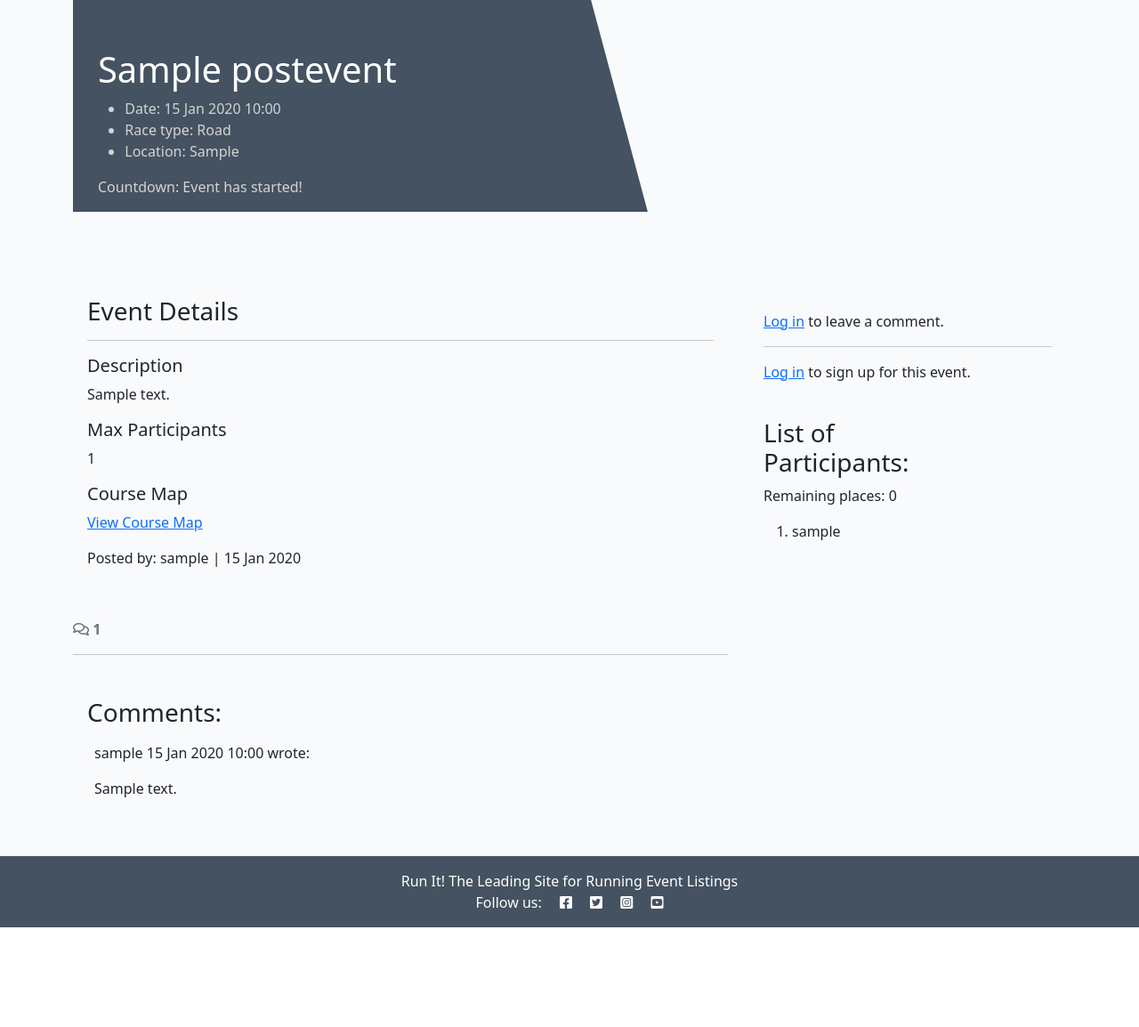
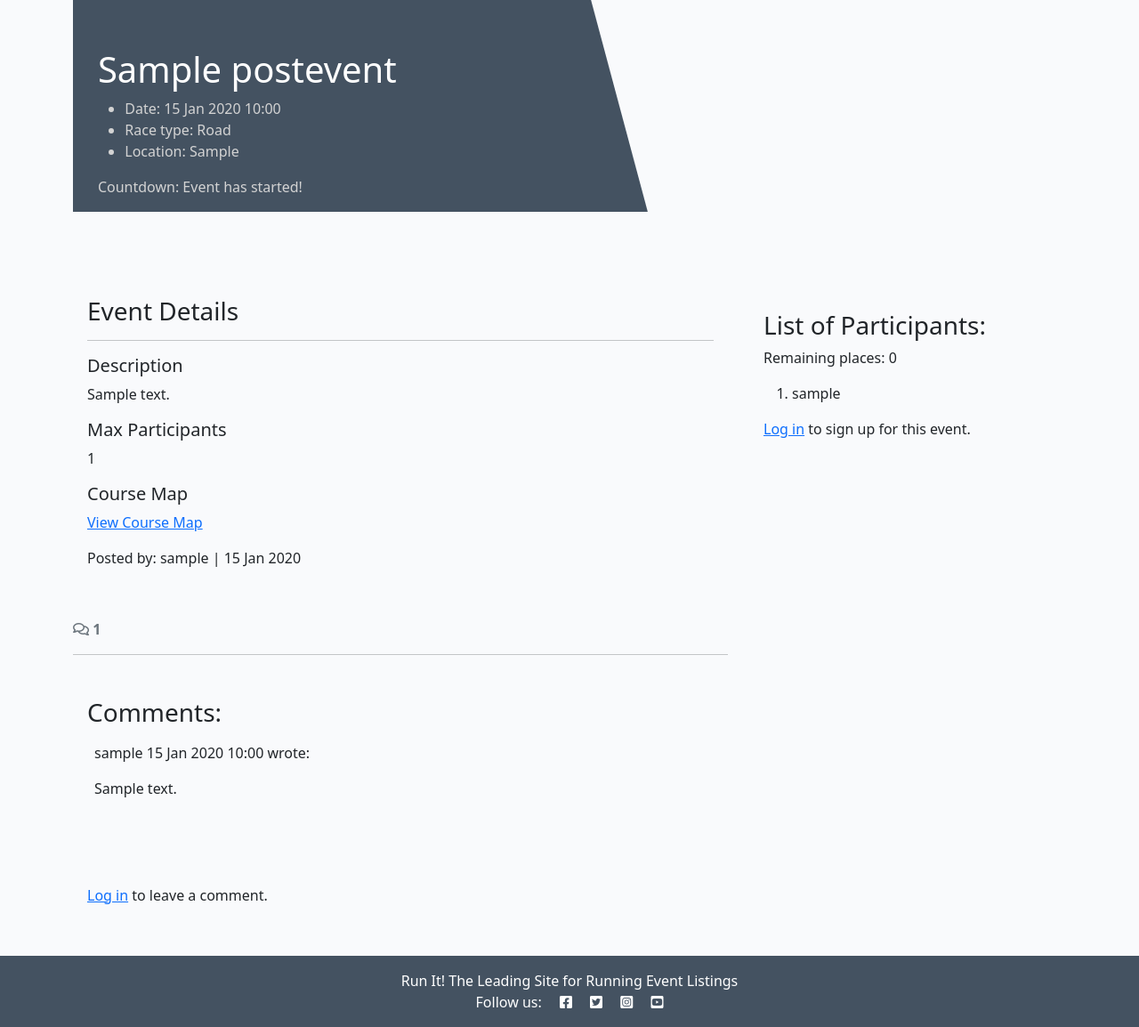
Before and after one commit to jdohertydev/runit, a Django app: a page that uses events_listing/templates/events_listing/postevent_detail.html in a window 1280 px wide. Shown: the part 127-1281 px from the top of the page at 89% size. Before the commit the page ends 1169 px from the top, so only its background shows below. Run offline with Django 4.2, Linux system fonts and the light colour scheme; tables that the repository leaves empty hold one stand-in row (values such as "Sample post"); some libraries are stand-ins or nearby versions.

Commit message:
Adjust style and layout of postevent_details for better UX

```diff
--- a/events_listing/templates/events_listing/postevent_detail.html
+++ b/events_listing/templates/events_listing/postevent_detail.html
@@ -13,7 +13,8 @@
                     <li class="post-subtitle">Race type: {{ post.get_race_type_display }}</li>
                     <li class="post-subtitle">Location: {{ post.location }}</li>
                 </ul>
-                <p class="post-subtitle">Countdown: <span id="countdown"></span></p><p id="eventDate" data-event-date="{{ post.date|date:'Y-m-d H:i:s' }}" style="display:none;"></p>
+                <p class="post-subtitle">Countdown: <span id="countdown"></span></p>
+                <p id="eventDate" data-event-date="{{ post.date|date:'Y-m-d H:i:s' }}" style="display:none;"></p>
             </div>
 
             <div class="d-none d-md-block col-md-6 masthead-image">
@@ -60,7 +61,7 @@
             </div>
 
             <div class="row">
-                <div class="col-md-8 card mb-4 mt-3">
+                <div class="col-12 card mb-4 mt-3">
                     <div class="card-body">
                         <h3>Comments:</h3>
                         {% if comments %}
@@ -89,9 +90,9 @@
                     </div>
                 </div>
             </div>
-        </div>
 
-        <div class="col-md-4 card mb-4 mt-3">
+            <div class="row">
+                <div class="col-12 card mb-4 mt-3">
                     <div class="card-body">
                         {% if user.is_authenticated %}
                         <h3>Leave a comment:</h3>
@@ -102,9 +103,28 @@
                             <button id="submitButton" type="submit" class="btn btn-signup btn-lg">Submit</button>
                         </form>
                         {% else %}
-                <p><a href="{% url 'account_login' %}?next={{ request.path }}">Log in</a> to leave a comment.</p>
+                        <p><a href="{% url 'account_login' %}?next={{ request.path }}">Log in</a> to leave a comment.
+                        </p>
                         {% endif %}
-                <hr>
+                    </div>
+                </div>
+            </div>
+        </div>
+
+        <div class="col-md-4 card mb-4 mt-3">
+            <div class="card-body">
+                <!-- List of Participants -->
+                <h3>List of Participants:</h3>
+                <p>Remaining places: {{ remaining_places }}</p>
+                {% if signups %}
+                <ol>
+                    {% for signup in signups %}
+                    <li>{{ signup.user.username }}</li>
+                    {% endfor %}
+                </ol>
+                {% else %}
+                <p>No one has signed up yet.</p>
+                {% endif %}
 
                 <!-- Sign-up/Unsubscribe Buttons -->
                 <div class="row mb-4">
@@ -129,26 +149,11 @@
                         {% endif %}
                     </div>
                 </div>
-
-
-                <!-- List of Participants -->
-                <div class="col-md-8 card mb-4 mt-3">
-                    <h3>List of Participants:</h3>
-                    <p>Remaining places: {{ remaining_places }}</p>
-                    {% if signups %}
-                    <ol>
-                        {% for signup in signups %}
-                        <li>{{ signup.user.username }}</li>
-                        {% endfor %}
-                    </ol>
-                    {% else %}
-                    <p>No one has signed up yet.</p>
-                    {% endif %}
             </div>
         </div>
     </div>
 </div>
-</div>
+
 
 <!-- Delete confirmation modal -->
 <div class="modal fade" id="deleteModal" tabindex="-1" aria-labelledby="deleteModalLabel" aria-hidden="true">
```
Lines whose indentation alone changed are shown as unchanged.
